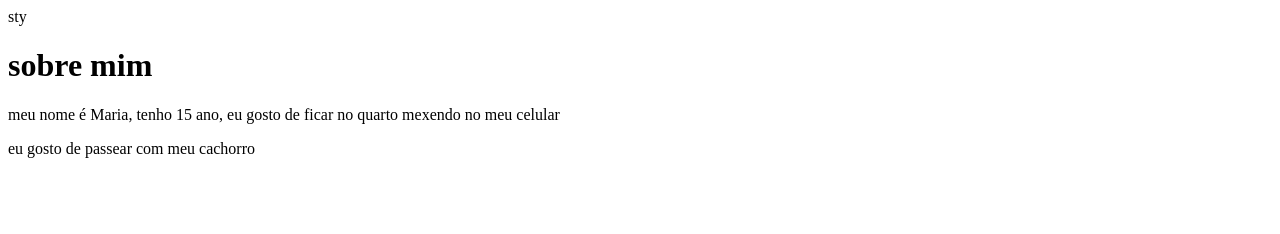
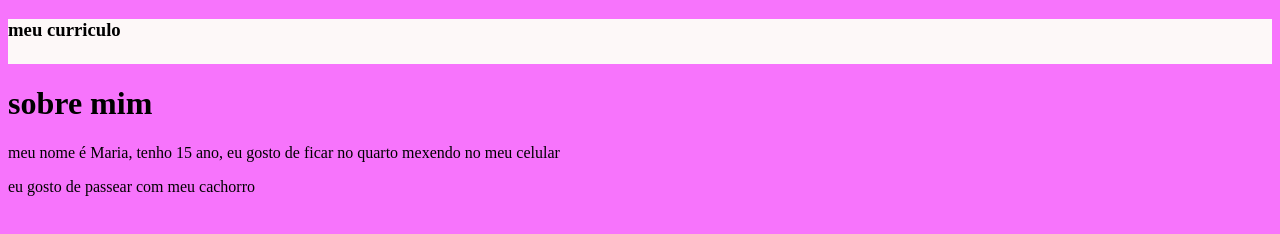
Before and after one commit to mariacastilhosmachado-glitch/maria-eduarda-1A-CCM, a plain HTML site: page index.html in a window 1280 px wide. Drawn offline with Linux system fonts and the light colour scheme.

Commit message:
fsffhnykuoç

```diff
--- a/index.html
+++ b/index.html
@@ -4,9 +4,13 @@
     <meta charset="UTF-8">
     <meta name="viewport" content="width=device-width, initial-scale=1.0">
     <title>Maria Eduarda</title>
-     sty
+     <link rel="stylesheet" href="style.css">
 </head>
 <body>
+    <header>
+        <h3> meu curriculo</h3>
+    </header>
+
     <h1>sobre mim</h1>
     <p>meu nome é Maria, tenho 15 ano, eu gosto de ficar no quarto mexendo no meu celular</p>
      <p>eu gosto de passear com meu cachorro</p>
--- a/style.css
+++ b/style.css
@@ -1,3 +1,9 @@
 body{
- background-color: blueviolet;
+ background-color: rgb(247, 116, 252);
+color:rgb(0, 0, 0)
 }
+header{
+
+    background-color: rgb(253, 248, 248);
+    height:45px;
+}
```
